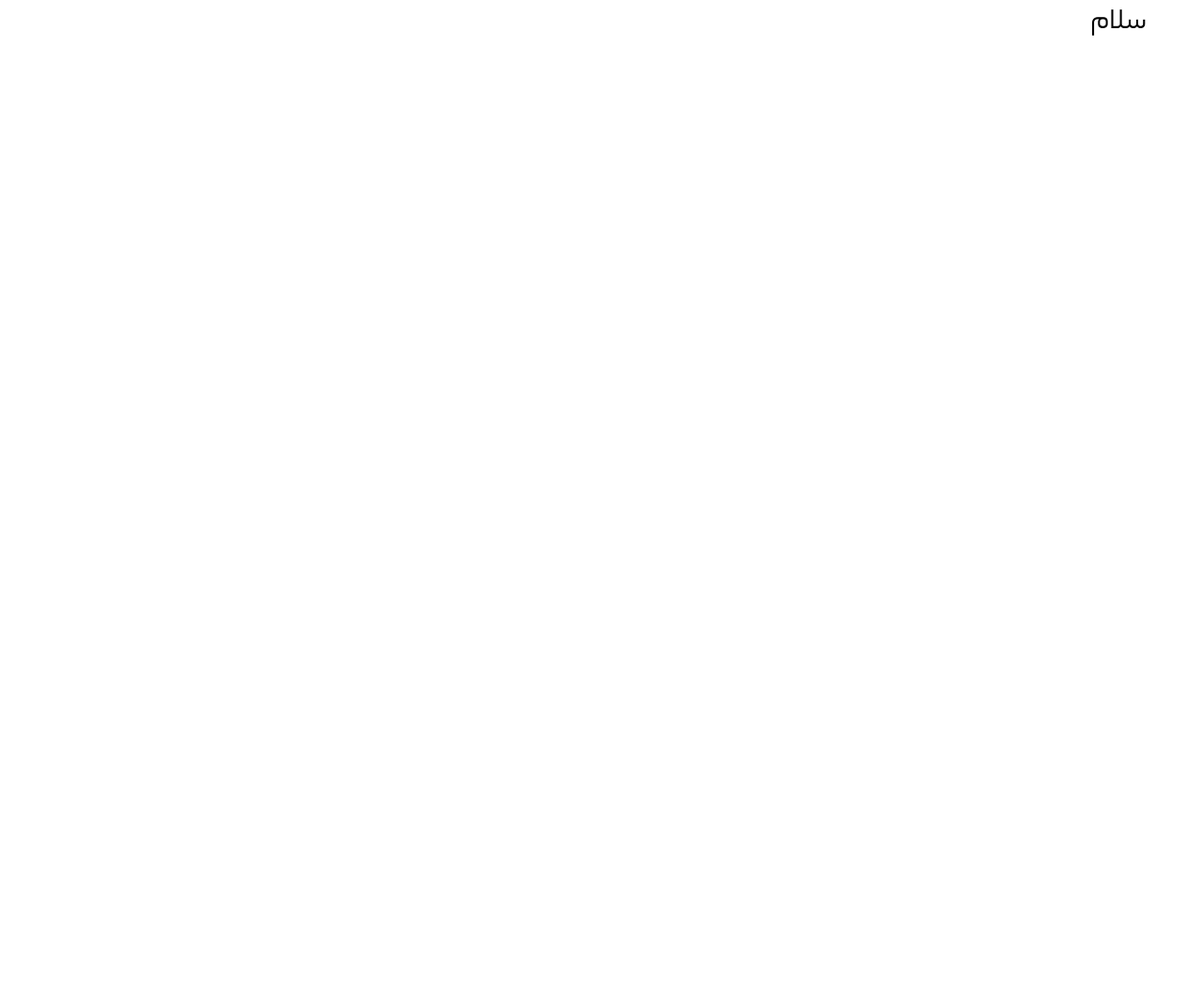
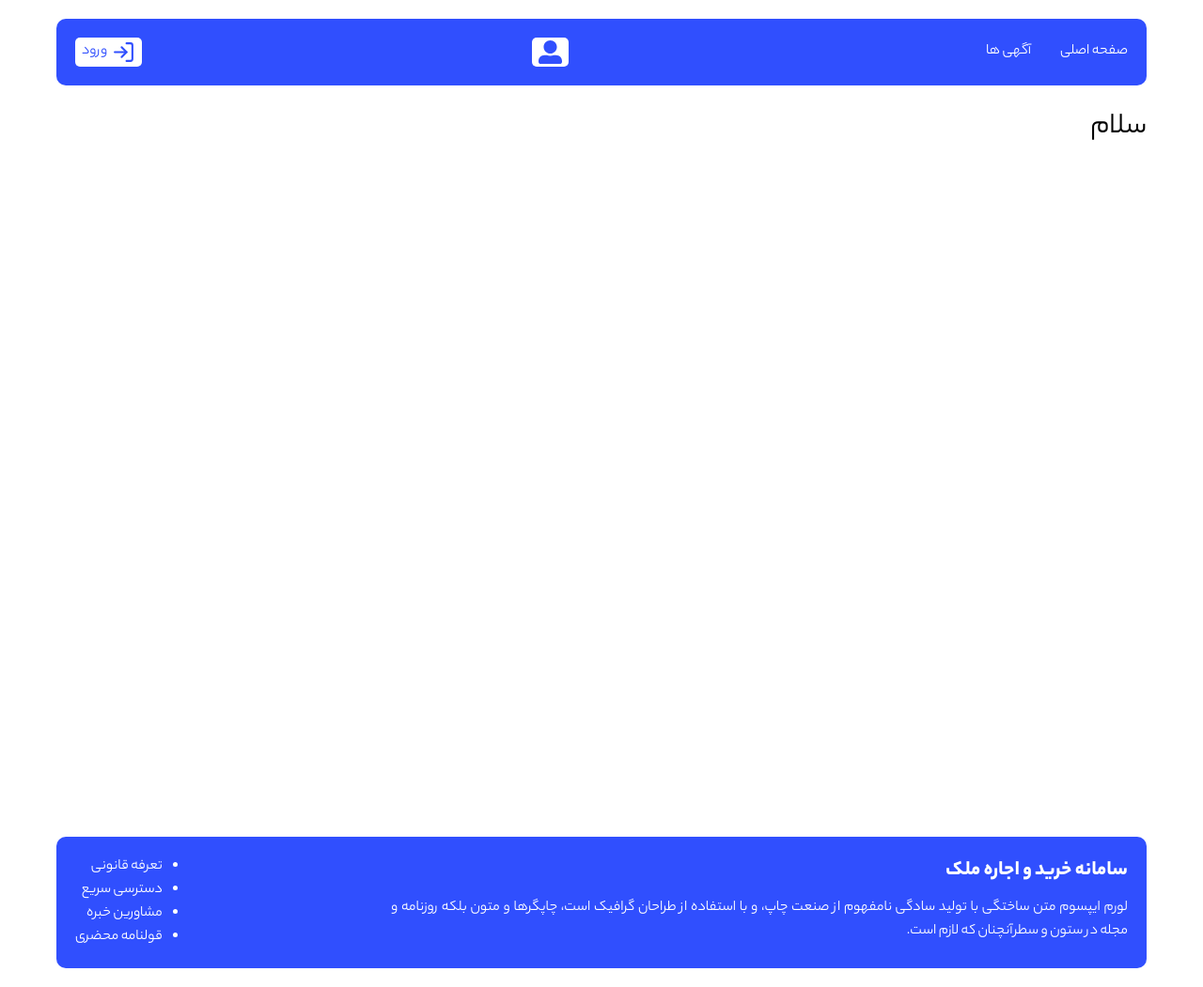
Before and after one commit to thisiszana/fullstack-Real-estate-, a Next.js app: page / in a window 1280 px wide. Shown: the whole page at 94% size. Before the commit the page ends 800 px from the top, so only its background shows below. Built offline with nearby package versions, Linux system fonts and the light colour scheme.

Commit message:
Create header and footer and wrap it to the program.

```diff
--- a/package.json
+++ b/package.json
@@ -9,9 +9,13 @@
     "lint": "next lint"
   },
   "dependencies": {
+    "bcryptjs": "^2.4.3",
+    "mongoose": "^8.3.4",
+    "next": "14.2.3",
+    "next-auth": "^4.24.7",
     "react": "^18",
     "react-dom": "^18",
-    "next": "14.2.3"
+    "react-icons": "^5.2.1"
   },
   "devDependencies": {
     "eslint": "^8",
--- a/src/app/layout.js
+++ b/src/app/layout.js
@@ -1,6 +1,6 @@
-
 import { yekan } from "@/utils/font";
 import "./globals.css";
+import Layout from "@/layout/Layout";
 
 export const metadata = {
   title: "املاک زانا",
@@ -10,7 +10,9 @@
 export default function RootLayout({ children }) {
   return (
     <html lang="fa" dir="rtl">
-      <body className={yekan.className}>{children}</body>
+      <body className={yekan.className}>
+        <Layout>{children}</Layout>
+      </body>
     </html>
   );
 }
--- /dev/null
+++ b/src/components/layout/Footer.jsx
@@ -0,0 +1,24 @@
+import styles from "@/layout/Footer.module.css";
+
+export default function Footer() {
+  return (
+    <footer className={styles.footer}>
+      <div className={styles.desc}>
+        <h3>سامانه خرید و اجاره ملک</h3>
+        <p>
+          لورم ایپسوم متن ساختگی با تولید سادگی نامفهوم از صنعت چاپ، و با
+          استفاده از طراحان گرافیک است، چاپگرها و متون بلکه روزنامه و مجله در
+          ستون و سطرآنچنان که لازم است.
+        </p>
+      </div>
+      <div>
+        <ul>
+          <li>تعرفه قانونی</li>
+          <li>دسترسی سریع</li>
+          <li>مشاورین خبره</li>
+          <li>قولنامه محضری</li>
+        </ul>
+      </div>
+    </footer>
+  );
+}
--- /dev/null
+++ b/src/components/layout/Footer.module.css
@@ -0,0 +1,21 @@
+.footer {
+  display: flex;
+  justify-content: space-between;
+  padding: 20px;
+  margin: 80px 0 20px;
+  border-radius: 10px;
+  background-color: #304ffe;
+  color: #fff;
+}
+
+.desc {
+  width: 70%;
+  text-align: justify;
+  margin-left: 30px;
+}
+
+.desc h3 {
+  font-weight: 600;
+  font-size: 1.4rem;
+  margin-bottom: 10px;
+}
--- /dev/null
+++ b/src/components/layout/Header.jsx
@@ -0,0 +1,34 @@
+import Link from "next/link";
+import { FiLogIn } from "react-icons/fi";
+import { FaUserAlt } from "react-icons/fa";
+import styles from "@/layout/Header.module.css";
+
+export default function Header() {
+  return (
+    <header className={styles.header}>
+      <div>
+        <ul>
+          <li>
+            <Link href="/">صفحه اصلی</Link>
+          </li>
+          <li>
+            <Link href="/buy-residential">آگهی ها</Link>
+          </li>
+        </ul>
+      </div>
+
+      <div className={styles.login}>
+        <Link href="/dashboard">
+          <FaUserAlt />
+        </Link>
+      </div>
+
+      <div className={styles.login}>
+        <Link href="/signin">
+          <FiLogIn />
+          <span>ورود</span>
+        </Link>
+      </div>
+    </header>
+  );
+}
--- /dev/null
+++ b/src/components/layout/Header.module.css
@@ -0,0 +1,47 @@
+.header {
+  display: flex;
+  justify-content: space-between;
+  align-items: center;
+  padding: 20px;
+  margin: 20px 0;
+  border-radius: 10px;
+  background-color: #304ffe;
+  color: #fff;
+}
+
+.header ul {
+  list-style: none;
+  display: flex;
+}
+
+.header ul li {
+  margin-left: 30px;
+}
+
+.login a {
+  display: flex;
+  align-items: center;
+  background-color: #fff;
+  color: #304ffe;
+  padding: 3px 7px;
+  border-radius: 5px;
+  transition: all ease-in 0.1s;
+}
+.login a:hover {
+  background-color: #304ffe;
+  color: #fff;
+}
+
+.login svg {
+  font-size: 25px;
+}
+
+.login span {
+  margin-right: 5px;
+}
+
+@media (max-width: 600px) {
+  .header ul li {
+    margin-left: 10px;
+  }
+}
--- /dev/null
+++ b/src/components/layout/Layout.jsx
@@ -0,0 +1,14 @@
+import Footer from "@/layout/Footer";
+import Header from "@/layout/Header";
+
+export default function Layout({ children }) {
+  const style = { minHeight: "700px" };
+
+  return (
+    <>
+      <Header />
+      <div style={style}>{children}</div>
+      <Footer />
+    </>
+  );
+}
```
Also changed, not shown: 1 other file (tests, documents, lock files or other folders).
